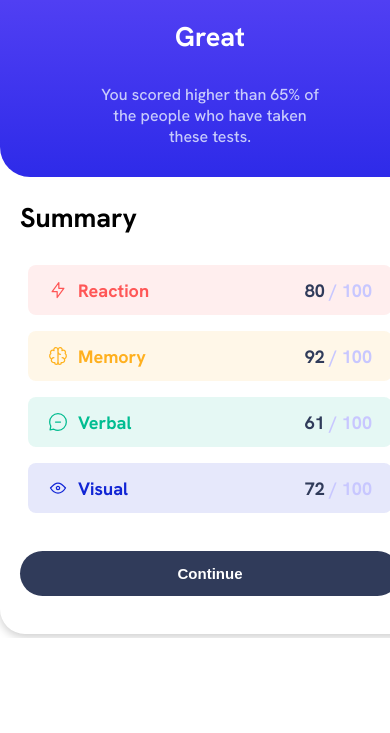
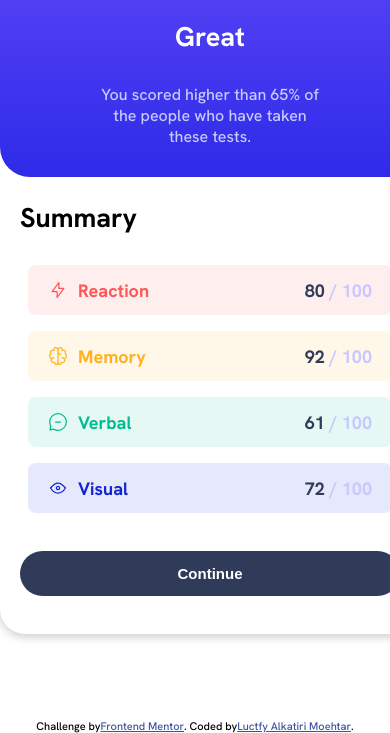
Before and after one commit to luctfyal12/Luctfyal-Frontendmentor2, a plain HTML site: page index.html in a window 390 px wide. Shown: the part 206-939 px from the top of the page. Before the commit the page ends 844 px from the top, so only its background shows below. Drawn offline with Linux system fonts and the light colour scheme.

Commit message:
First Commit

```diff
--- a/index.html
+++ b/index.html
@@ -79,8 +79,8 @@
   </section>
 
 
-<!--
-  Your Result
+
+  <!-- Your Result
   76
   of 100
 
@@ -101,11 +101,11 @@
   Visual
   72 / 100
 
-  Continue
+  Continue -->
 
   <div class="attribution">
-    Challenge by <a href="https://www.frontendmentor.io?ref=challenge" target="_blank">Frontend Mentor</a>.
-    Coded by <a href="#">Your Name Here</a>.
-  </div> -->
+    Challenge by <a href="https://www.frontendmentor.io?ref=challenge" target="_blank"> Frontend Mentor</a>.
+    Coded by <a href="#">Luctfy Alkatiri Moehtar</a>.
+  </div>
 </body>
 </html>
--- a/style.css
+++ b/style.css
@@ -8,7 +8,6 @@ body {
 
 section {
     display: flex;
-    margin: auto;
     width: 100%;
 }
 
@@ -16,9 +15,11 @@ section {
     display: flex;
     width: 650px;
     border-radius: 25px;
-    margin: 250px auto;
+    margin: 235px auto;
     box-shadow: 0 3px 10px rgb(0 0 0 / 0.2)
 }
+
+
 
 @media only screen and (max-width: 576px) {
     /* For mobile phones: */
@@ -42,6 +43,11 @@ section {
     .content {
         flex-direction: column;
         width: auto;
+    }
+    .attribution {
+        display: flex;
+        justify-content: center;
+        margin-top: 85px;
     }
   }
 
```
